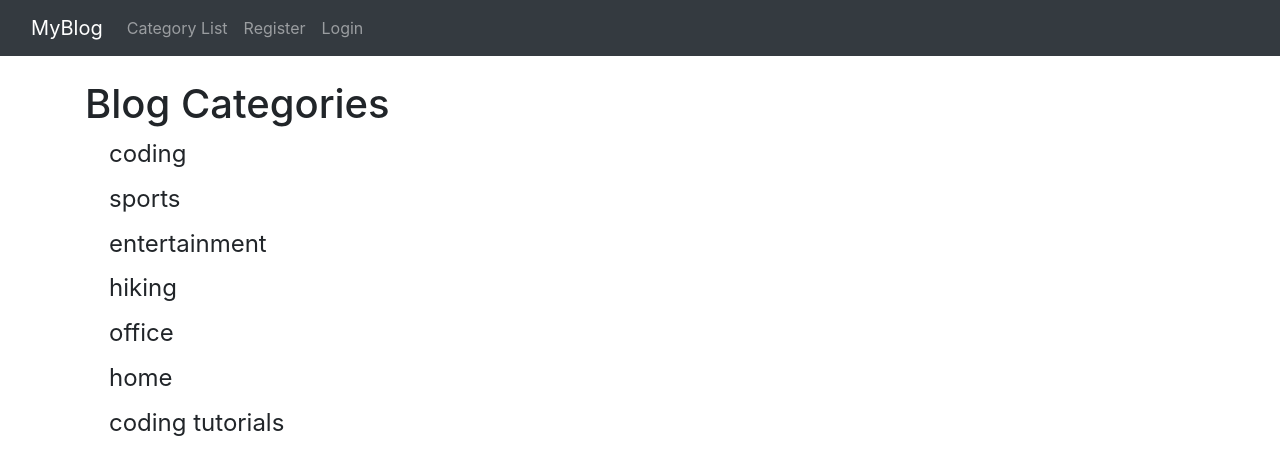
After one commit to EngrArsalanPervez/django_ablog, a Django app: page /category-list/ in a window 1280 px wide. The commit adds this page. Shown: the top 475 px of the page. Run offline with Django 4.2, Linux system fonts and the light colour scheme; data comes from the database, SQL or seed files in the repository; both versions use the stored data as it was after the commit; parts of the project's set-up code (start-up, migrations or seed data) failed here and were passed over.

Commit message:
Categories

```diff
--- a/theblog/templates/base.html
+++ b/theblog/templates/base.html
@@ -19,6 +19,22 @@
         </button>
         <div class="collapse navbar-collapse" id="navbarSupportedContent">
           <ul class="navbar-nav me-auto mb-2 mb-lg-0">
+                {% if cat_menu %}
+                    <div class="dropdown">
+                      <button class="btn btn-secondary dropdown-toggle bg-transparent" type="button" id="dropdownMenuButton" data-toggle="dropdown" aria-haspopup="true" aria-expanded="false">
+                        Categories
+                      </button>
+                      <div class="dropdown-menu" aria-labelledby="dropdownMenuButton">
+                            {% for item in cat_menu %}
+                                <a class="dropdown-item" href="{% url 'category' item|slugify %}">{{ item }}</a>
+                            {% endfor %}
+                      </div>
+                    </div>
+                {% else %}
+                    <li class="nav-item">
+                    <a class="nav-link" href="{% url 'category-list' %}">Category List</a>
+                  </li>
+                {% endif %}
               {% if user.is_authenticated %}
                   <li class="nav-item">
                     <a class="nav-link" href="{% url 'add_post' %}">Add Post</a>
--- /dev/null
+++ b/theblog/templates/category_list.html
@@ -0,0 +1,12 @@
+{% extends 'base.html' %}
+{% block title %}
+    Blog Categories
+{% endblock %}
+{% block content %}
+    <h1>Blog Categories</h1>
+
+    {% for item in cat_menu_list %}
+        <h4><a class="dropdown-item" href="{% url 'category' item|slugify %}">{{ item }}</a></h4>
+    {% endfor %}
+
+{% endblock %}
--- a/theblog/templates/home.html
+++ b/theblog/templates/home.html
@@ -16,6 +16,4 @@
         </li>
     {% endfor %}
     </ul>
-
-
 {% endblock %}
--- a/theblog/urls.py
+++ b/theblog/urls.py
@@ -1,6 +1,6 @@
 from django.urls import path
 # from . import views
-from .views import HomeView, ArticleDetailView, AddPostView, UpdatePostView, DeletePostView, AddCategoryView, CategoryView
+from .views import HomeView, ArticleDetailView, AddPostView, UpdatePostView, DeletePostView, AddCategoryView, CategoryView, CategoryListView
 
 urlpatterns = [
    # path('', views.home, name="home"),
@@ -12,4 +12,5 @@ urlpatterns = [
    path('addcategory/', AddCategoryView.as_view(), name="add_category"),
    # Functional View
    path('category/<str:cats>/', CategoryView, name="category"),
+   path('category-list/', CategoryListView, name="category-list"),
 ]
--- a/theblog/views.py
+++ b/theblog/views.py
@@ -16,10 +16,22 @@ class HomeView(ListView):
     # ordering = ['-id']
     ordering = ['-post_date']
 
+    def get_context_data(self, *args, **kwargs):
+        cat_menu = Category.objects.all()
+        context = super(HomeView, self).get_context_data(*args, **kwargs)
+        context["cat_menu"] = cat_menu
+        return context
+
 
 class ArticleDetailView(DetailView):
     model = Post
     template_name = 'article_details.html'
+
+    def get_context_data(self, *args, **kwargs):
+        cat_menu = Category.objects.all()
+        context = super(ArticleDetailView, self).get_context_data(*args, **kwargs)
+        context["cat_menu"] = cat_menu
+        return context
 
 
 class AddPostView(CreateView):
@@ -59,3 +71,8 @@ def CategoryView(request, cats):
     category_posts = Post.objects.filter(category=cats.replace('-', ' '))
     return render(request, 'categories.html',
                   {'cats': cats.title().replace('-', ' '), 'category_posts': category_posts})
+
+
+def CategoryListView(request):
+    cat_menu_list = Category.objects.all()
+    return render(request, 'category_list.html', {'cat_menu_list': cat_menu_list})
```
Also changed, not shown: db.sqlite3.
